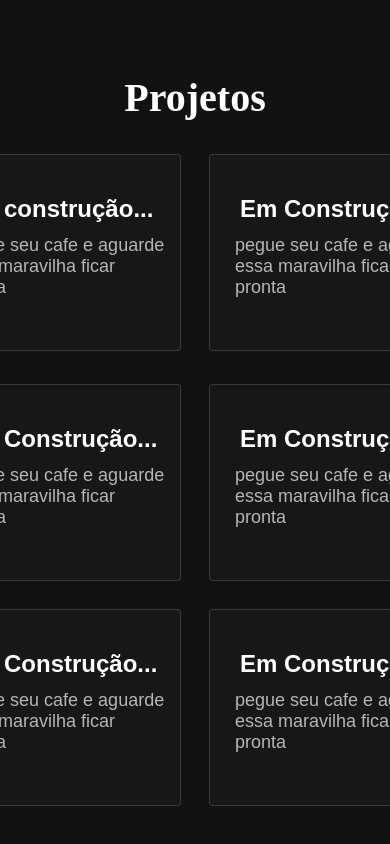
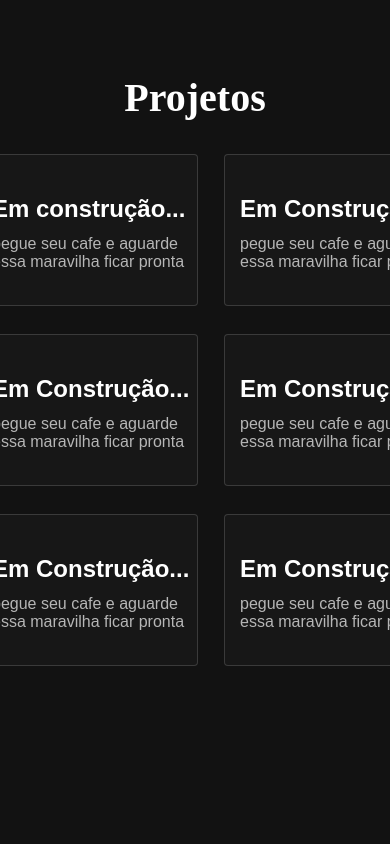
Before and after one commit to iMoreira-Dev/MeuPortifolio, a plain HTML site: page index.html in a window 390 px wide. Shown: the part 1146-1990 px from the top of the page. After the commit the page ends 1950 px from the top, so only its background shows below. Drawn offline with Linux system fonts and the light colour scheme.

Commit message:
resolvido

```diff
--- a/styles.css
+++ b/styles.css
@@ -499,8 +499,8 @@ img{
 
     .projetos{
         background-color: rgb(23, 23, 23);
-        width: 250px;
-        height: 195px;
+        width: 220px;
+        height: 150px;
         position: absolute;
         margin-top: 150px;
         border: 1px solid rgba(94, 94, 94, 0.5);
@@ -509,12 +509,12 @@ img{
 
     .projetos:hover{
         border: 3px solid rgb(127, 42, 218);
-        height: 193px;
-        width: 247px;
+        height: 147px;
+        width: 217px;
     }
 
     #projeto1{
-        margin-left: 15%;
+        margin-left: 23%;
         transform: translate(-50%);
         margin-top: 100px;
     }
@@ -524,24 +524,24 @@ img{
         margin-top: 100px;
     }
     #projeto3{
-        margin-left: 15%;
+        margin-left: 23%;
         transform: translate(-50%);
-        margin-top: 330px;
+        margin-top: 280px;
     }
     #projeto4{
         margin-left: 85%;
         transform: translate(-50%);
-        margin-top: 330px;
+        margin-top: 280px;
     }
     #projeto5{
-        margin-left: 15%;
+        margin-left: 23%;
         transform: translate(-50%);
-        margin-top: 555px;
+        margin-top: 460px;
     }
     #projeto6{
         margin-left: 85%;
         transform: translate(-50%);
-        margin-top: 555px;
+        margin-top: 460px;
     }
 
     ::-webkit-scrollbar{
@@ -682,7 +682,7 @@ img{
     }
 
     .construcao{
-        margin-left: 30px;
+        margin-left: 15px;
         margin-top: 40px;
         width: 210px;
         font-family:sans-serif;
@@ -691,9 +691,9 @@ img{
         color: rgb(182, 182, 182);
         font-family: sans-serif;
         margin-top: 80px;
-        margin-left: 25px;
+        margin-left: 15px;
         margin-right: 10px;
-        font-size: 18px;
+        font-size: 16px;
     }
 
     #textohtml{
@@ -740,7 +740,7 @@ img{
 
     #main3 {
         width: 400px;
-        height: 900px;
+        height: 750px;
         position: absolute;
         margin-top: 1200px;
         margin-left: 50%;
```
